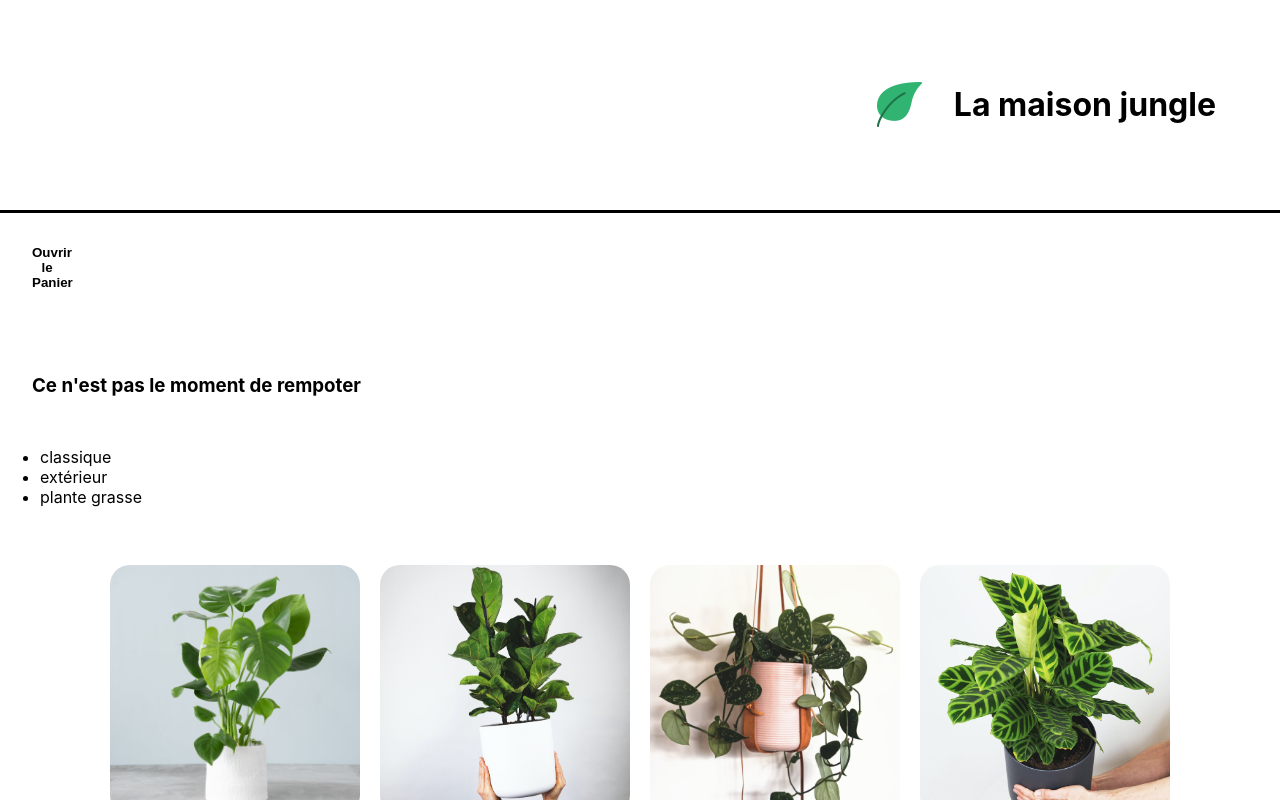
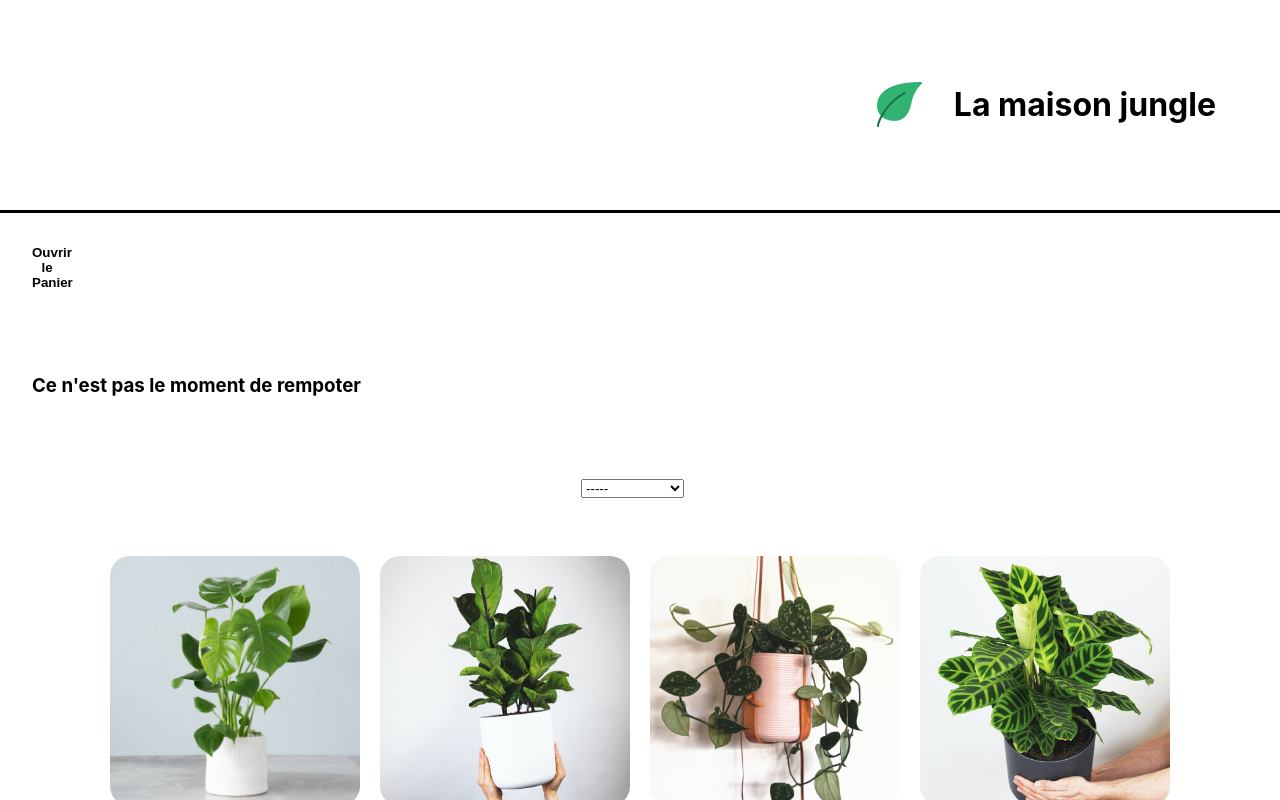
Before and after one commit to adammehdaoui/react_sandbox, a React (Create React App) app: page / in a window 1280 px wide. Shown: the top 800 px of the page. Built offline with nearby package versions, Linux system fonts and the light colour scheme.

Commit message:
ajout d'un filtre avec propagation d'un state

```diff
--- a/src/components/App.js
+++ b/src/components/App.js
@@ -3,15 +3,18 @@ import Recommendation from './Recommendation'
 import Cart from './Cart'
 import ShoppingList from './ShoppingList'
 import Footer from './Footer'
+import { useState } from 'react'
 
 function App() {
+	const [cart, updateCart] = useState([]);
+
 	return (
 		<div>
 			<Banner />
 			<div className='lmj-layout-inner'>
-				<Cart />
+				<Cart cart={cart} updateCart={updateCart} />
 				<Recommendation />
-				<ShoppingList />
+				<ShoppingList cart={cart} updateCart={updateCart} />
 			</div>
 			<Footer />
 		</div>
--- a/src/components/CareScale.js
+++ b/src/components/CareScale.js
@@ -1,5 +1,11 @@
 import sun from '../assets/sun.svg'
 import water from '../assets/water.svg'
+
+function CareScale(props) {
+    const scaleValue = props.scaleValue
+    const careType = props.careType;
+    const scaleType = props.careType === 'water' ? water : sun;
+    const range = [1, 2, 3]
 
     function requirementsAlert(scaleValue, careType){
         let displayedAlert = 'Cette plante requiert ';
@@ -18,12 +24,6 @@ function requirementsAlert(scaleValue, careType){
         alert(displayedAlert);
     }
 
-function CareScale(props) {
-    const scaleValue = props.scaleValue
-    const careType = props.careType;
-    const scaleType = props.careType === 'water' ? water : sun;
-    const range = [1, 2, 3]
-
     return (
         <div onClick={
             () => scaleType === 'water' || 'light' ? requirementsAlert(scaleValue, careType) : null
--- a/src/components/Cart.js
+++ b/src/components/Cart.js
@@ -1,9 +1,9 @@
 import { useState } from 'react'
 import '../styles/Cart.css'
 
-function Cart() {
+function Cart({ cart, updateCart }) {
     const monsteraPrice = 8
-    const [cart, updateCart] = useState(0)
+    //const [cart, updateCart] = useState(0)
     const [isOpen, setIsOpen] = useState(false)
 
     return isOpen ? (
--- /dev/null
+++ b/src/components/Categories.js
@@ -0,0 +1,21 @@
+import '../styles/Categories.css'
+
+function Categories({ activeCategory, setActiveCategory, categories }){
+    return(
+        <div className='lmj-categories'>
+            <select
+                value={activeCategory}
+                onChange={(e) => setActiveCategory(e.target.value)}
+                className='lmj-categories-select'
+            >
+                <option key ={'default'} value=''>-----</option>
+                {categories.map((cat, index) => (
+                    <option key={`${cat}-${index}`}>{ cat }</option>
+                ))}
+
+            </select>
+        </div>
+    )
+}
+
+export default Categories
--- a/src/components/PlantItem.js
+++ b/src/components/PlantItem.js
@@ -1,11 +1,11 @@
 import CareScale from './CareScale'
 import '../styles/PlantItem.css'
 
-function handleClick(plantName) {
-    console.log(`Vous voulez acheter 1 ${plantName} ? Très bon choix 🌱✨`)
-}
+function PlantItem({id, name, water, light, cover}) {
+    function handleClick(plantName) {
+        console.log(`Vous voulez acheter 1 ${plantName} ? Très bon choix 🌱✨`)
+    }
 
-function PlantItem({id, name, water, light, cover}) {
 	return (
 		<li key={id} className='lmj-plant-item' onClick={(e) => handleClick(e)}>
             <img className='lmj-plant-item-cover' src={cover} alt={name}/>
--- a/src/components/ShoppingList.js
+++ b/src/components/ShoppingList.js
@@ -1,31 +1,41 @@
 import { plantList } from '../datas/plantList.js'
 import PlantItem from './PlantItem.js'
 import '../styles/ShoppingList.css'
+import Categories from './Categories.js'
+import { useState } from 'react'
 
-function ShoppingList(){
+function ShoppingList({ cart, updateCart }){
+    const [activeCategory, setActiveCategory] = useState('')
     const categories = plantList.reduce(
-        (acc, plant) =>
-            !acc.includes(plant.category) ? acc.concat(plant.category) : acc
+        (accumulateur, plant) =>
+            !accumulateur.includes(plant.category) ? accumulateur.concat(plant.category) : accumulateur
         ,[]);
 
     return(
         <div className='lmj-shopping-list'>
-            <ul>
-                {categories.map((cat, index) => (
-                    <li key={`${cat}-${index}`}>{ cat }</li>
-                ))}
-            </ul>
+            <Categories
+                activeCategory={activeCategory}
+                setActiveCategory={setActiveCategory}
+                categories={categories}
+            />
 
             <ul className='lmj-plant-list'>
-                {plantList.map((plant) => (
+                {plantList.map((plant) =>
+                    !activeCategory || activeCategory === plant.category ? (
+
+                        <div id={plant.id}>
                             <PlantItem
-                        key={plant.id}  // Assurez-vous d'ajouter une clé unique pour chaque élément généré
+                                key={plant.id}
                                 name={plant.name}
                                 water={plant.water}
                                 light={plant.light}
                                 cover={plant.cover}
                             />
-                ))}
+                            <button onClick={() => updateCart(cart + 1)}>Ajouter</button>
+                        </div>
+
+                    ) : null
+                )}
             </ul>
         </div>
     )
--- /dev/null
+++ b/src/styles/Categories.css
@@ -0,0 +1,8 @@
+.lmj-categories {
+	text-align: center;
+	padding-top: 30px;
+}
+
+.lmj-categories-select {
+	margin-right: 15px;
+}
```
Lines whose indentation alone changed are shown as unchanged.
